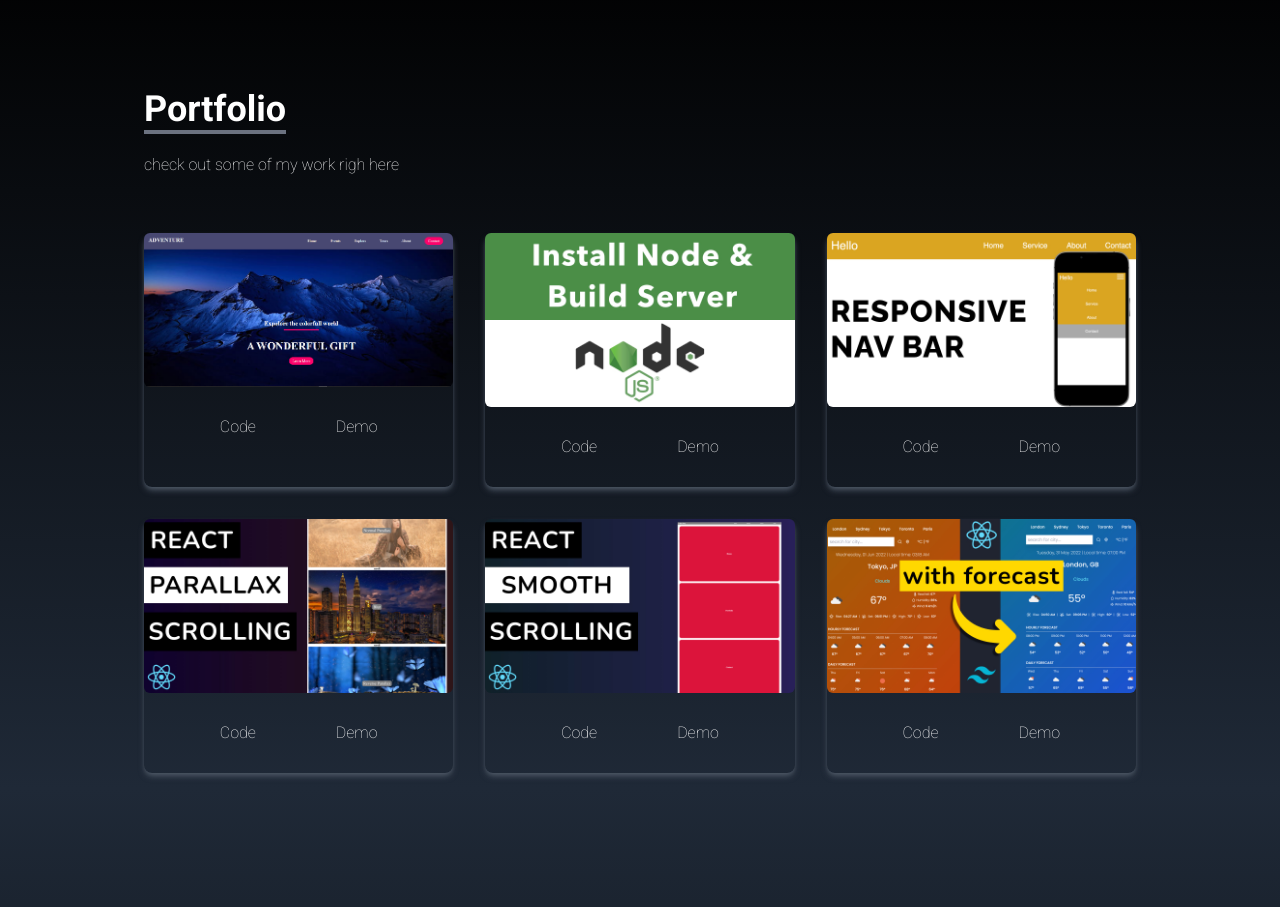
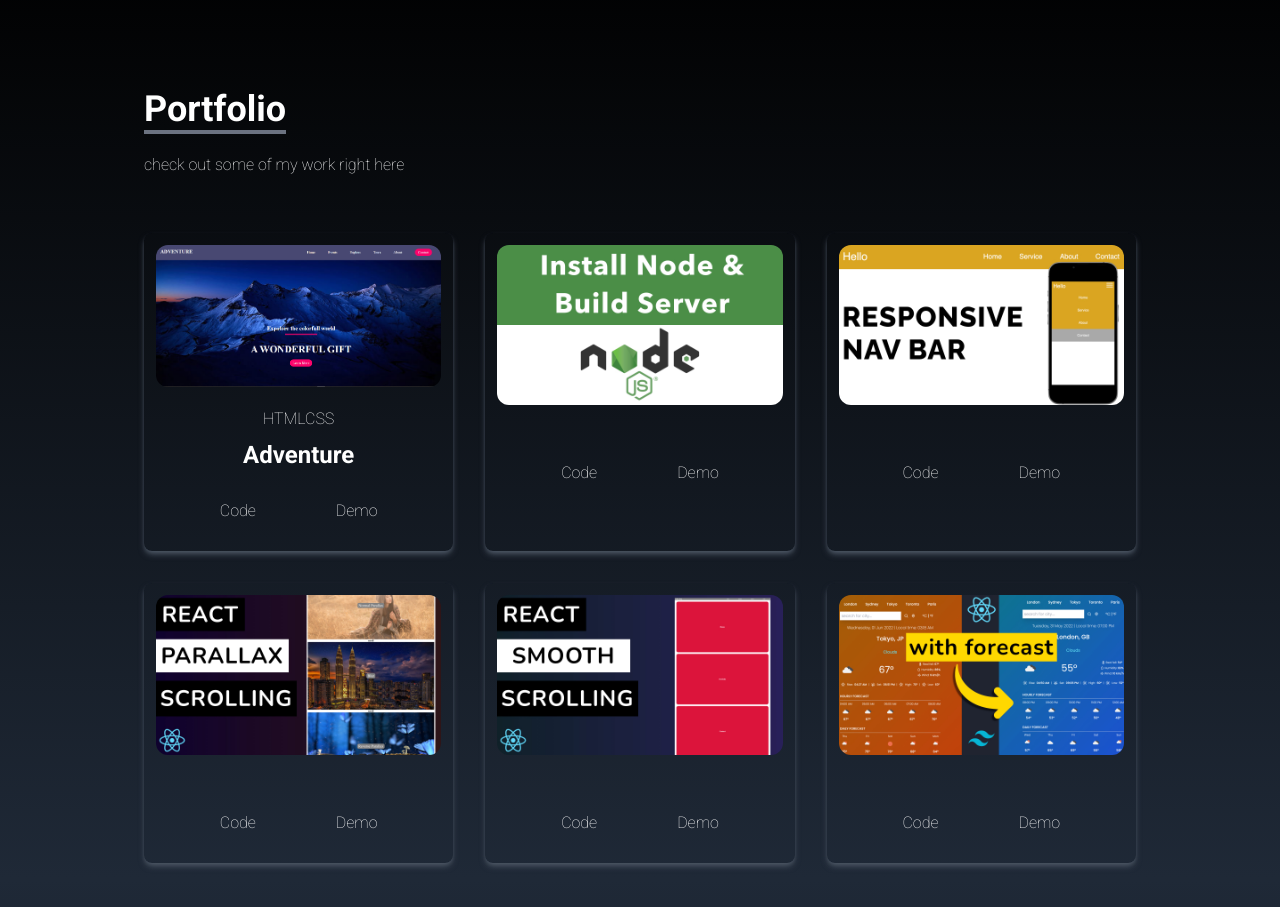
Before and after one commit to wasimhaider55/personalPortfolio, a React (Create React App) app in the folder onePortfolio/: page / in a window 1280 px wide. Shown: the part 1000-1907 px from the top of the page. Built offline with nearby package versions, Linux system fonts and the light colour scheme.

Commit message:
work on portfolio section

```diff
--- a/onePortfolio/src/components/Portfolio.jsx
+++ b/onePortfolio/src/components/Portfolio.jsx
@@ -9,29 +9,31 @@ const Portfolio = () => {
   const portfolios = [
     {
       id: 1,
-      src: adventure,
+      image: adventure,
+      lang:"HTMLCSS",
+      title:"Adventure",
       code: "https://github.com/wasimhaider55/cssProjects/tree/main/web3/adventure",
       live: "https://css-projects-wasimhaider55.vercel.app/",
     },
     {
       id: 2,
-      src: installNode
+      image: installNode
     },
     {
       id: 3,
-      src: navbar
+      image: navbar
     },
     {
       id: 4,
-      src: reactParallax
+      image: reactParallax
     },
     {
       id: 5,
-      src: reactSmooth
+      image: reactSmooth
     },
     {
       id: 6,
-      src: reactWeather
+      image: reactWeather
     },
   ]
   return (
@@ -42,14 +44,16 @@ const Portfolio = () => {
       <div className=' max-w-screen-lg p-4 mx-auto flex flex-col justify-center w-full h-full'>
         <div className=' pb-8' >
           <p className=' text-4xl font-bold  inline border-b-4 border-gray-500 '>Portfolio</p>
-          <p className='py-6'>check out some  of my work righ here </p>
+          <p className='py-6'>check out some  of my work right here </p>
         </div>
 
         <div className=' grid sm:grid-cols-2 md:grid-cols-3 gap-8 px-12 sm:px-0'>
           {
-            portfolios.map(({ id, src, code, live }) => (
+            portfolios.map(({ id, image,lang,title, code, live }) => (
               <div key={id} className=' shadow-md shadow-gray-600 rounded-lg '>
-                <img src={src} alt="" className=' rounded-md duration-200 hover:scale-105' />
+                <img src={image} alt="" className='p-3 rounded-3xl duration-200 hover:scale-105' />
+                <h1 className='text-center py-2'>{lang}</h1>
+                <h1 className='text-center text-2xl font-bold'>{title}</h1>
                 <div className='flex items-center justify-center'>
                   <a href={code}><button className=' w-1/2 px-6  py-3 m-4 duration-200 hover:scale-105'>Code</button></a>
                   <a href={live}><button className='w-1/2 px-6  py-3 m-4 duration-200 hover:scale-105'>Demo</button></a>
```
